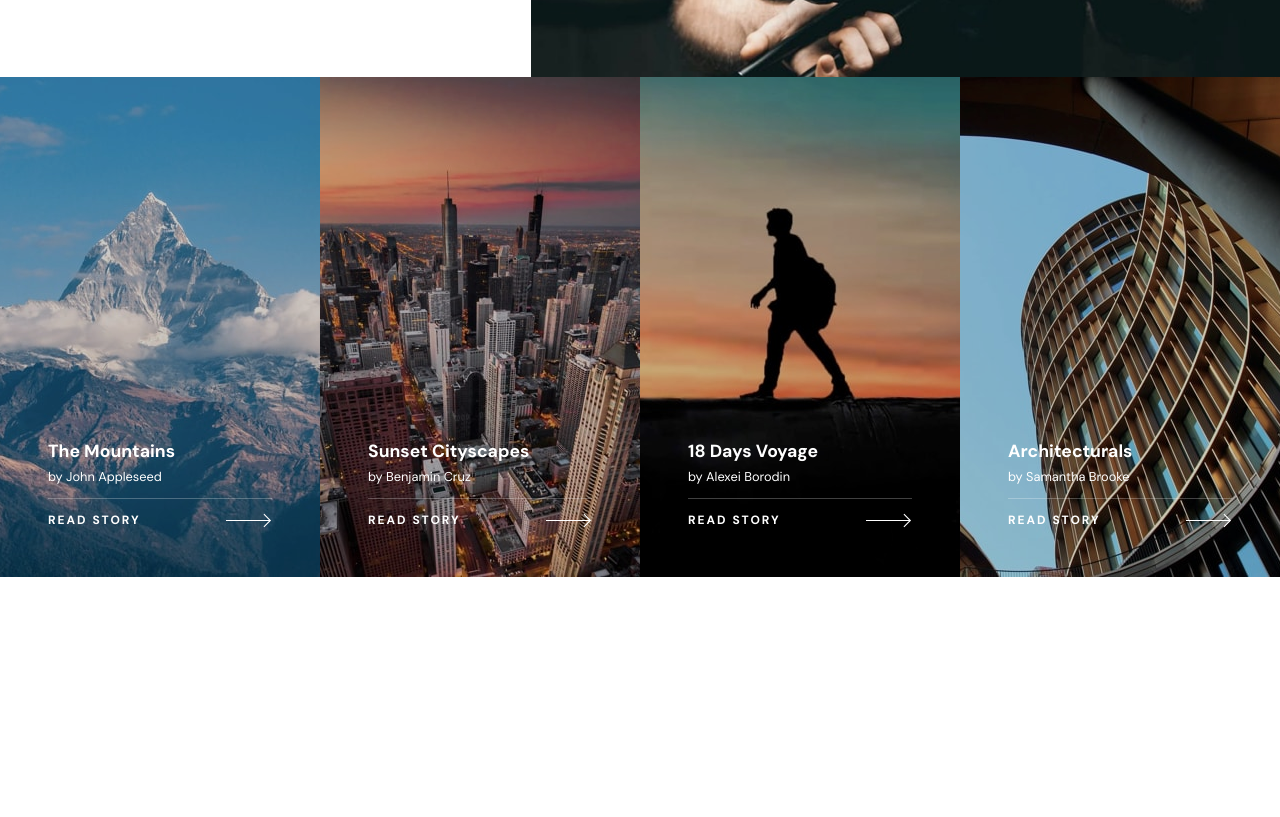
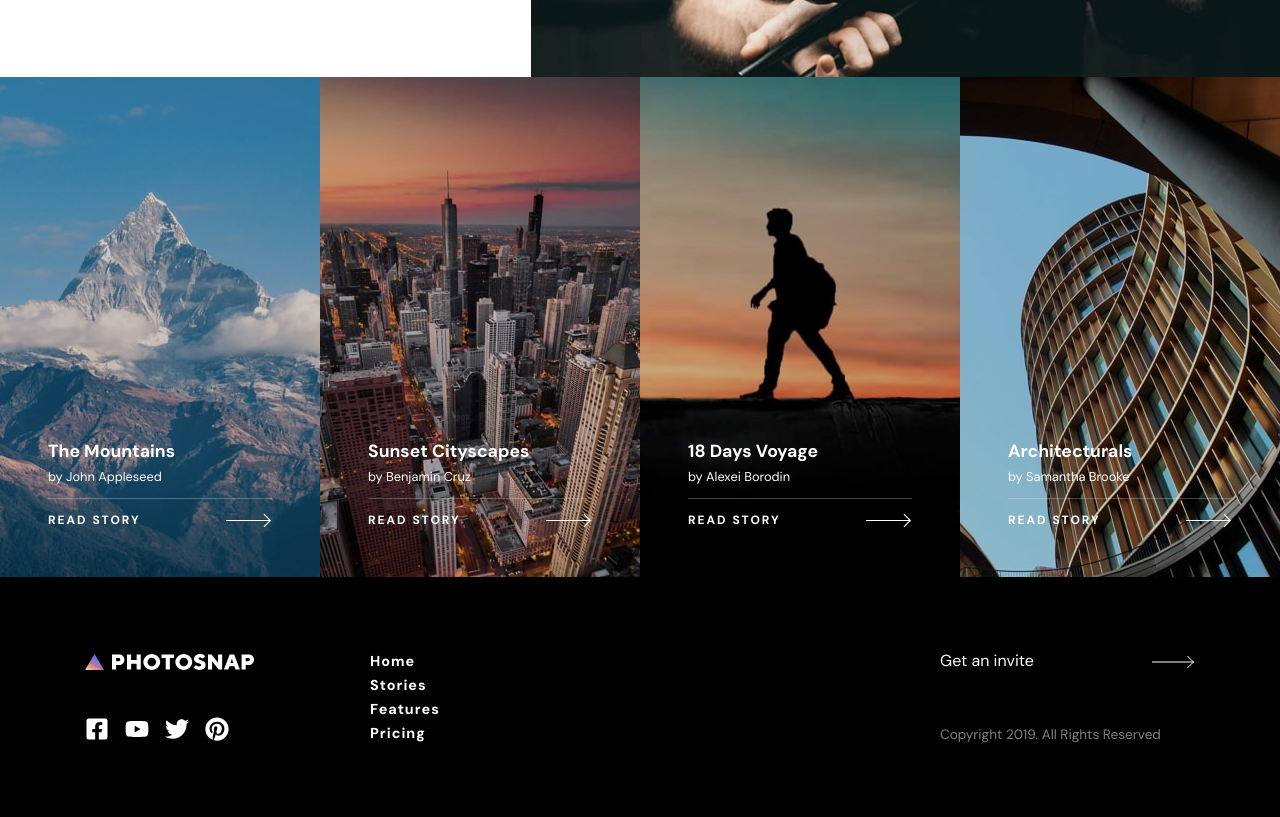
Before and after one commit to Matthew-Hodgetts/Photosnap-fem, a Gatsby site: page / in a window 1280 px wide. Shown: the part 1477-2294 px from the top of the page. Before the commit the page ends 2054 px from the top, so only its background shows below. Built offline with nearby package versions, Linux system fonts and the light colour scheme; Gatsby itself is replaced by a stand-in of ours.

Commit message:
Footer done, will modify

```diff
--- /dev/null
+++ b/src/components/common/Footer/Footer.jsx
@@ -0,0 +1,92 @@
+import React from "react";
+
+import "./Footer.scss";
+
+import { Link } from "gatsby";
+
+import {
+  FaFacebookSquare,
+  FaYoutube,
+  FaTwitter,
+  FaPinterest,
+} from "react-icons/fa";
+
+import logo from "../../../images/shared/logo-white.svg";
+import arrowRight from "../../../images/shared/arrow-white.svg";
+
+const Footer = () => {
+  return (
+    <footer className="footer py-5">
+      <div className="container">
+        <div className="row">
+          <div className="col-md-3 footer__col">
+            <Link to="/">
+              <img src={logo} alt="photosnap logo" />
+            </Link>
+            <div className="footer__socials">
+              <a
+                href="http://oogle.ocm"
+                target="_blank"
+                rel="noopener noreferrer"
+              >
+                <FaFacebookSquare />
+              </a>
+              <a
+                href="http://oogle.ocm"
+                target="_blank"
+                rel="noopener noreferrer"
+              >
+                <FaYoutube />
+              </a>
+              <a
+                href="http://oogle.ocm"
+                target="_blank"
+                rel="noopener noreferrer"
+              >
+                <FaTwitter />
+              </a>
+              <a
+                href="http://oogle.ocm"
+                target="_blank"
+                rel="noopener noreferrer"
+              >
+                <FaPinterest />
+              </a>
+            </div>
+          </div>
+          <div className="col-md-2">
+            <ul className="footer__nav">
+              <li>
+                <Link to="/">Home</Link>
+              </li>
+              <li>
+                <Link to="/">Stories</Link>
+              </li>
+              <li>
+                <Link to="/">Features</Link>
+              </li>
+              <li>
+                <Link to="/">Pricing</Link>
+              </li>
+            </ul>
+          </div>
+          <div className="col-md-3 offset-md-4 footer__col">
+            <Link to="/">
+              <div className="d-flex justify-content-between footer__cta">
+                <span>Get an invite</span>
+                <div>
+                  <img src={arrowRight} alt="arrow" />
+                </div>
+              </div>
+            </Link>
+            <p className="footer__copyright">
+              Copyright 2019. All Rights Reserved
+            </p>
+          </div>
+        </div>
+      </div>
+    </footer>
+  );
+};
+
+export default Footer;
--- /dev/null
+++ b/src/components/common/Footer/Footer.scss
@@ -0,0 +1,52 @@
+.footer {
+  background-color: #000;
+}
+
+.footer__col {
+  display: flex;
+  flex-direction: column;
+  justify-content: space-between;
+}
+
+.footer__socials {
+  a {
+    font-size: 1.5rem;
+    padding: 0.5rem;
+    color: #fff;
+
+    &:first-of-type {
+      padding-left: 0;
+    }
+  }
+}
+
+.footer__nav {
+  list-style: none;
+  padding: 0;
+  margin: 0;
+
+  li {
+    a {
+      color: #fff;
+      font-weight: 700;
+      letter-spacing: 1px;
+      font-size: 0.9rem;
+      padding: 1.75rem 0;
+
+      &:first-of-type {
+        padding-top: 0;
+      }
+    }
+  }
+}
+
+.footer__cta {
+  color: #fff;
+}
+
+.footer__copyright {
+  margin-bottom: 0;
+  font-size: 0.85rem;
+  color: #fff;
+  opacity: 0.5;
+}
--- a/src/components/common/Layout/Layout.jsx
+++ b/src/components/common/Layout/Layout.jsx
@@ -2,12 +2,14 @@ import React from "react";
 import PropTypes from "prop-types";
 
 import Header from "@common/Header/Header";
+import Footer from "@common/Footer/Footer";
 
 const Layout = ({ children }) => {
   return (
     <>
       <Header />
       <main>{children}</main>
+      <Footer />
     </>
   );
 };
```
Also changed, not shown: src/images/shared/logo-white.svg (added).
